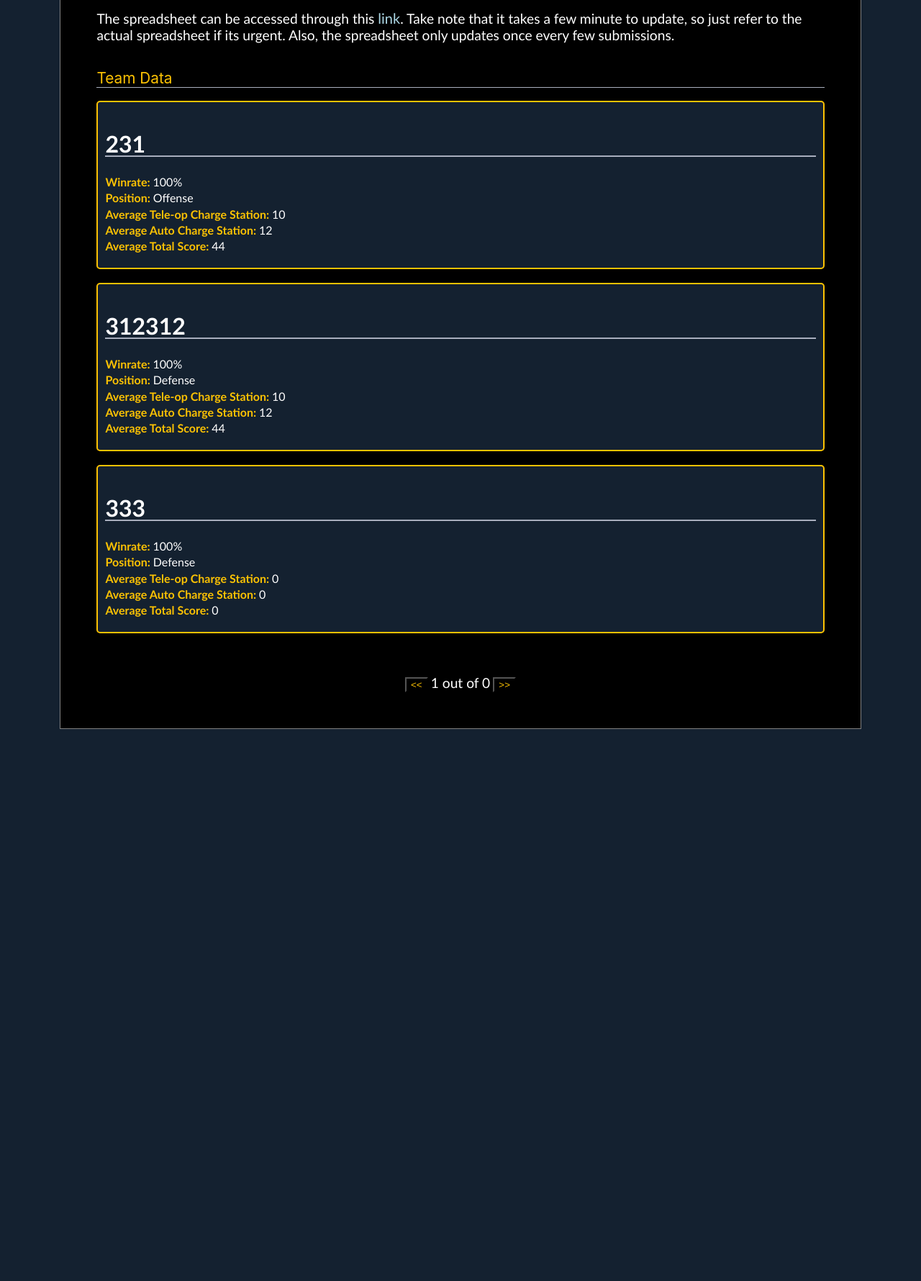
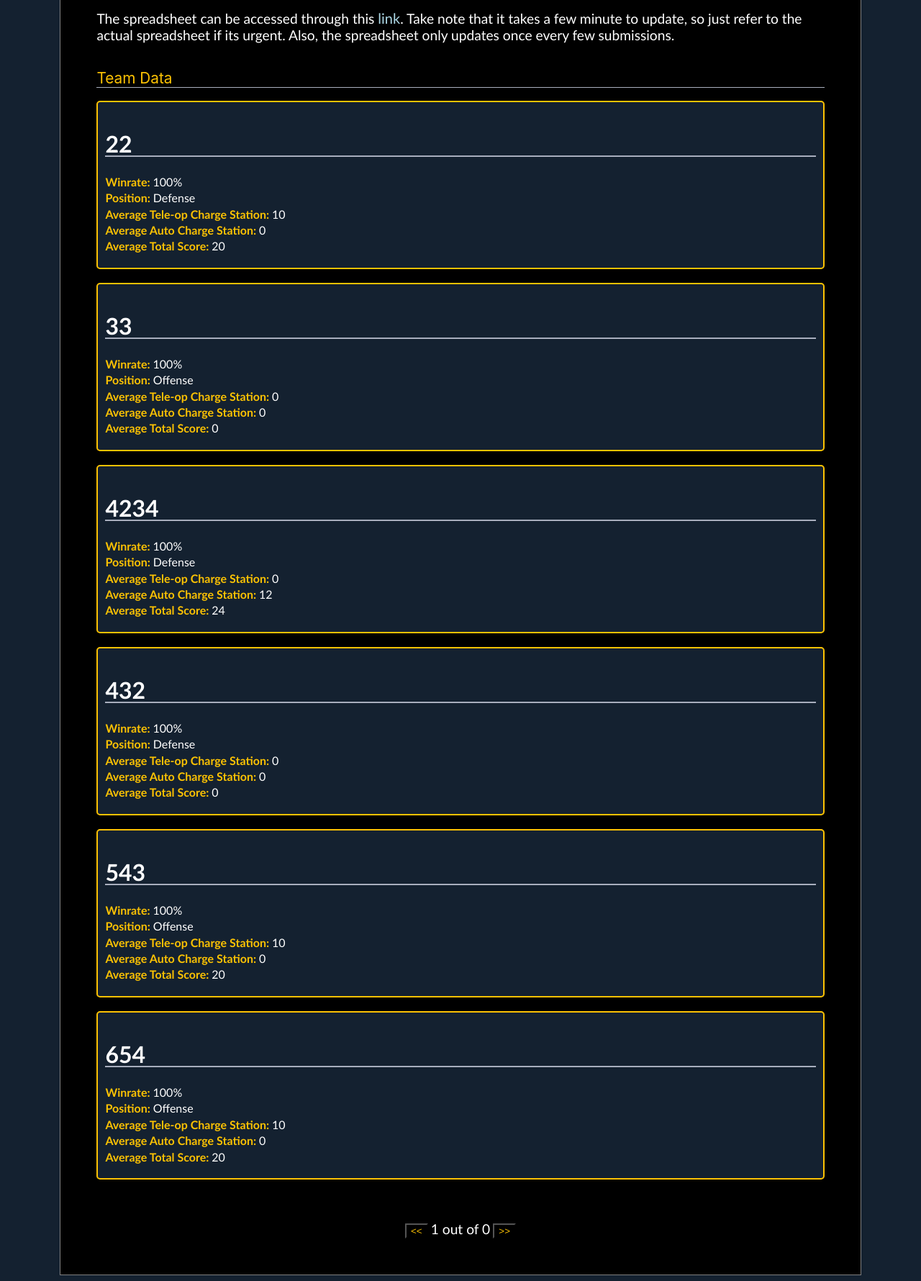
Before and after one commit to d2i-23/Scouting-Website-2198---Charged-Up-2023, a Flask app: page /data in a window 1280 px wide. Shown: the part 335-2115 px from the top of the page at 72% size. Before the commit the page ends 1348 px from the top, so only its background shows below. Run offline with Flask 2, Linux system fonts and the light colour scheme; some libraries are stand-ins or nearby versions.

Commit message:
FINAL PATCH

```diff
--- a/app.py
+++ b/app.py
@@ -12,6 +12,7 @@
 deleteOrNot = True
 changedNumbers = []
 fakeChangedNumber = []
+storedRequest = []
 
 def check():
     global worksheet
@@ -28,19 +29,21 @@
     return dataFrame
 
 def addData(dictionary):
-    global worksheet
+    global storedRequest
     dataframe = pd.DataFrame()
     for i in dictionary:
         testData = pd.DataFrame(i, index = [0])
         dataframe  = pd.concat([dataframe, testData], ignore_index = True)
     dataframe = processRawData(dataframe)
-    dataframe = pd.concat([worksheet, dataframe], ignore_index=True)
+    dataframe = pd.concat([pd.DataFrame(mainWorkSheet.get_worksheet(0).get_all_records()), dataframe], ignore_index=True)
     dataframe = dataframe.dropna(thresh=5).drop_duplicates(subset = ['Team Number', 'Match Number'], keep = 'first')
-    worksheet = dataframe
+    print(dataframe['Team Number'].tolist())
+
+    storedRequest = []
     mainWorkSheet.get_worksheet(0).clear()
     mainWorkSheet.get_worksheet(0).update([dataframe.columns.values.tolist()] + dataframe.values.tolist())
 
-storedRequest = []
+
 
 @app.route('/')
 def index():
@@ -55,6 +58,7 @@
         global storedRequest, notEmpty, fakeChangedNumber, changedNumbers
         req = request.form.to_dict()
         print(req)
+        print(storedRequest)
         if req['Team Number'] == '' or req['Match Number'] == '' or req['Alliance Color'] == '' or req['W/L'] == '' or req['Auto Charge Station'] == '' or req['Auto Taxi'] == '' or req['Gameplay Position'] == '' or req['Tele-op Charge Station'] == '':
             #This ridiculously long if statement is to a precaution for if the form bypasses the submission requirement by refreshing the page after previously inputting something
             pass
@@ -106,6 +110,7 @@
         elif req['passCode'] == 'clearEverything123':
             for i in range(0,6):
                 mainWorkSheet.get_worksheet(i).clear()
+                print('yo')
             updateStatBox(True, trueDelete = True)
             changedNumber = []
 
--- /dev/null
+++ b/jsonSaves/team_22.json
@@ -0,0 +1 @@
+{"Ranking": 2, "Winrate": 1, "Gameplay Position": 0, "Tele-op Charge Station": 10, "Tele-op Total Score": 10, "Auto Charge Station": 0, "Auto Total Score": 0, "Overall Score": 20, "Team Number": 22, "Comment": NaN}
--- a/jsonSaves/team_231.json
+++ /dev/null
@@ -1 +0,0 @@
-{"Ranking": 1, "Winrate": 1, "Gameplay Position": 1, "Tele-op Charge Station": 10, "Tele-op Total Score": 10, "Auto Charge Station": 12, "Auto Total Score": 12, "Overall Score": 44, "Team Number": 231, "Comment": NaN}
--- a/jsonSaves/team_312312.json
+++ /dev/null
@@ -1 +0,0 @@
-{"Ranking": 2, "Winrate": 1, "Gameplay Position": 0, "Tele-op Charge Station": 10, "Tele-op Total Score": 10, "Auto Charge Station": 12, "Auto Total Score": 12, "Overall Score": 44, "Team Number": 312312, "Comment": NaN}
--- /dev/null
+++ b/jsonSaves/team_33.json
@@ -0,0 +1 @@
+{"Ranking": 5, "Winrate": 1, "Gameplay Position": 1, "Tele-op Charge Station": 0, "Tele-op Total Score": 0, "Auto Charge Station": 0, "Auto Total Score": 0, "Overall Score": 0, "Team Number": 33, "Comment": NaN}
--- a/jsonSaves/team_333.json
+++ /dev/null
@@ -1 +0,0 @@
-{"Ranking": 3, "Winrate": 1, "Gameplay Position": 0, "Tele-op Charge Station": 0, "Tele-op Total Score": 0, "Auto Charge Station": 0, "Auto Total Score": 0, "Overall Score": 0, "Team Number": 333, "Comment": NaN}
--- /dev/null
+++ b/jsonSaves/team_4234.json
@@ -0,0 +1 @@
+{"Ranking": 1, "Winrate": 1, "Gameplay Position": 0, "Tele-op Charge Station": 0, "Tele-op Total Score": 0, "Auto Charge Station": 12, "Auto Total Score": 12, "Overall Score": 24, "Team Number": 4234, "Comment": NaN}
--- /dev/null
+++ b/jsonSaves/team_432.json
@@ -0,0 +1 @@
+{"Ranking": 6, "Winrate": 1, "Gameplay Position": 0, "Tele-op Charge Station": 0, "Tele-op Total Score": 0, "Auto Charge Station": 0, "Auto Total Score": 0, "Overall Score": 0, "Team Number": 432, "Comment": NaN}
--- /dev/null
+++ b/jsonSaves/team_543.json
@@ -0,0 +1 @@
+{"Ranking": 3, "Winrate": 1, "Gameplay Position": 1, "Tele-op Charge Station": 10, "Tele-op Total Score": 10, "Auto Charge Station": 0, "Auto Total Score": 0, "Overall Score": 20, "Team Number": 543, "Comment": NaN}
--- /dev/null
+++ b/jsonSaves/team_654.json
@@ -0,0 +1 @@
+{"Ranking": 4, "Winrate": 1, "Gameplay Position": 1, "Tele-op Charge Station": 10, "Tele-op Total Score": 10, "Auto Charge Station": 0, "Auto Total Score": 0, "Overall Score": 20, "Team Number": 654, "Comment": NaN}
--- a/static/loadJson.js
+++ b/static/loadJson.js
@@ -1,5 +1,6 @@
 
 teamList.sort()
+console.log(teamList)
 
 let noOfPages = Math.floor(teamList.length/5)
 let buttonId = 0
@@ -12,6 +13,9 @@
   page = page - 1
   let adjustedStarter = 0 + 5*page
   let adjustedEnder = adjustedStarter + 4
+
+  console.log(adjustedStarter)
+  console.log(adjustedEnder)
 
   if (adjustedEnder > teamList.length){
     adjustedEnder = teamList.length
--- a/templates/stats.html
+++ b/templates/stats.html
@@ -1,12 +1,12 @@
 
-        <div id = 231>
+        <div id = 22>
             <div class = 'statbox' >
-            <p class = 'bolder' > 231</p>
+            <p class = 'bolder' > 22</p>
             <p><b>Winrate: </b>100%</p>
-            <p><b>Position: </b>Offense</p>
+            <p><b>Position: </b>Defense</p>
             <p><b>Average Tele-op Charge Station: </b>10</p>
-            <p><b>Average Auto Charge Station: </b>12</p>
-            <p><b>Average Total Score: </b>44</p>
+            <p><b>Average Auto Charge Station: </b>0</p>
+            <p><b>Average Total Score: </b>20</p>
             <p><b></b></p>
             <ul>
 
@@ -17,14 +17,14 @@
         <br>
         </div>
 
-        <div id = 312312>
+        <div id = 33>
             <div class = 'statbox' >
-            <p class = 'bolder' > 312312</p>
+            <p class = 'bolder' > 33</p>
             <p><b>Winrate: </b>100%</p>
-            <p><b>Position: </b>Defense</p>
-            <p><b>Average Tele-op Charge Station: </b>10</p>
-            <p><b>Average Auto Charge Station: </b>12</p>
-            <p><b>Average Total Score: </b>44</p>
+            <p><b>Position: </b>Offense</p>
+            <p><b>Average Tele-op Charge Station: </b>0</p>
+            <p><b>Average Auto Charge Station: </b>0</p>
+            <p><b>Average Total Score: </b>0</p>
             <p><b></b></p>
             <ul>
 
@@ -35,9 +35,27 @@
         <br>
         </div>
 
-        <div id = 333>
+        <div id = 4234>
             <div class = 'statbox' >
-            <p class = 'bolder' > 333</p>
+            <p class = 'bolder' > 4234</p>
+            <p><b>Winrate: </b>100%</p>
+            <p><b>Position: </b>Defense</p>
+            <p><b>Average Tele-op Charge Station: </b>0</p>
+            <p><b>Average Auto Charge Station: </b>12</p>
+            <p><b>Average Total Score: </b>24</p>
+            <p><b></b></p>
+            <ul>
+
+            </ul>
+
+
+        </div>
+        <br>
+        </div>
+
+        <div id = 432>
+            <div class = 'statbox' >
+            <p class = 'bolder' > 432</p>
             <p><b>Winrate: </b>100%</p>
             <p><b>Position: </b>Defense</p>
             <p><b>Average Tele-op Charge Station: </b>0</p>
@@ -52,3 +70,39 @@
         </div>
         <br>
         </div>
+
+        <div id = 543>
+            <div class = 'statbox' >
+            <p class = 'bolder' > 543</p>
+            <p><b>Winrate: </b>100%</p>
+            <p><b>Position: </b>Offense</p>
+            <p><b>Average Tele-op Charge Station: </b>10</p>
+            <p><b>Average Auto Charge Station: </b>0</p>
+            <p><b>Average Total Score: </b>20</p>
+            <p><b></b></p>
+            <ul>
+
+            </ul>
+
+
+        </div>
+        <br>
+        </div>
+
+        <div id = 654>
+            <div class = 'statbox' >
+            <p class = 'bolder' > 654</p>
+            <p><b>Winrate: </b>100%</p>
+            <p><b>Position: </b>Offense</p>
+            <p><b>Average Tele-op Charge Station: </b>10</p>
+            <p><b>Average Auto Charge Station: </b>0</p>
+            <p><b>Average Total Score: </b>20</p>
+            <p><b></b></p>
+            <ul>
+
+            </ul>
+
+
+        </div>
+        <br>
+        </div>
```
